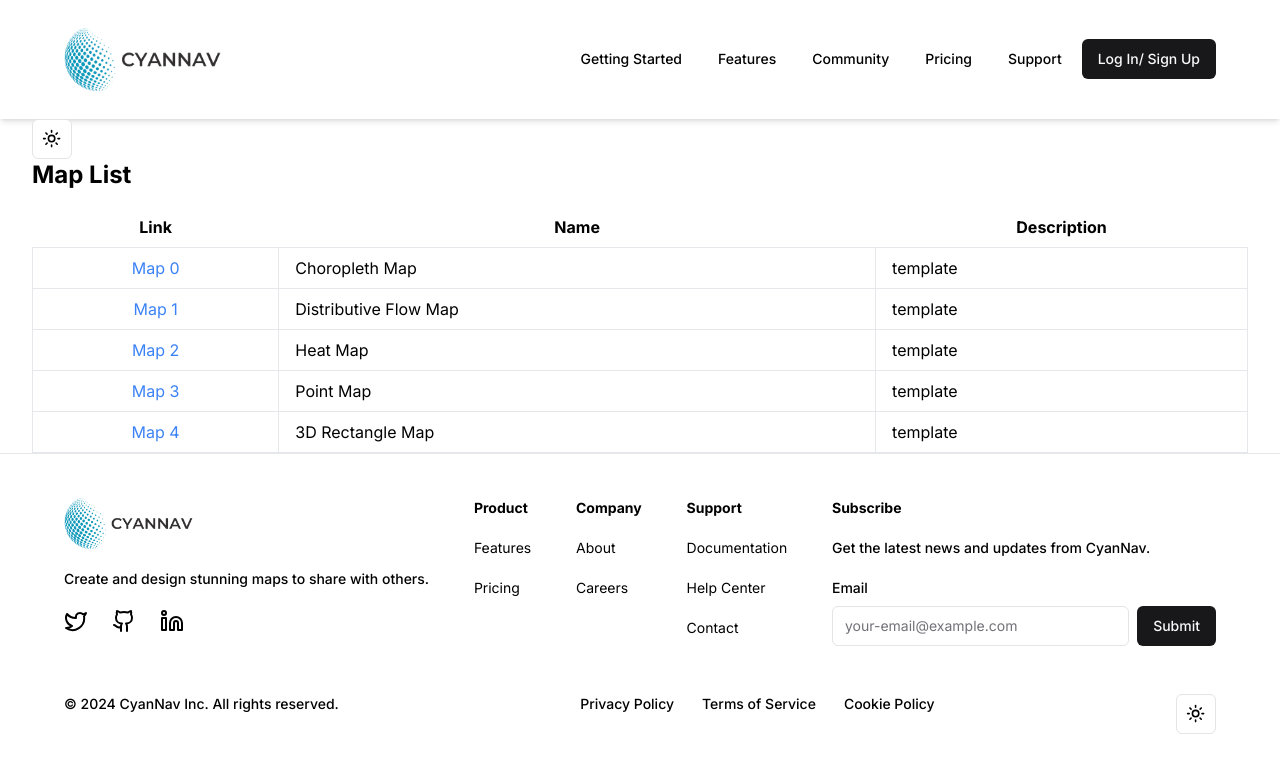
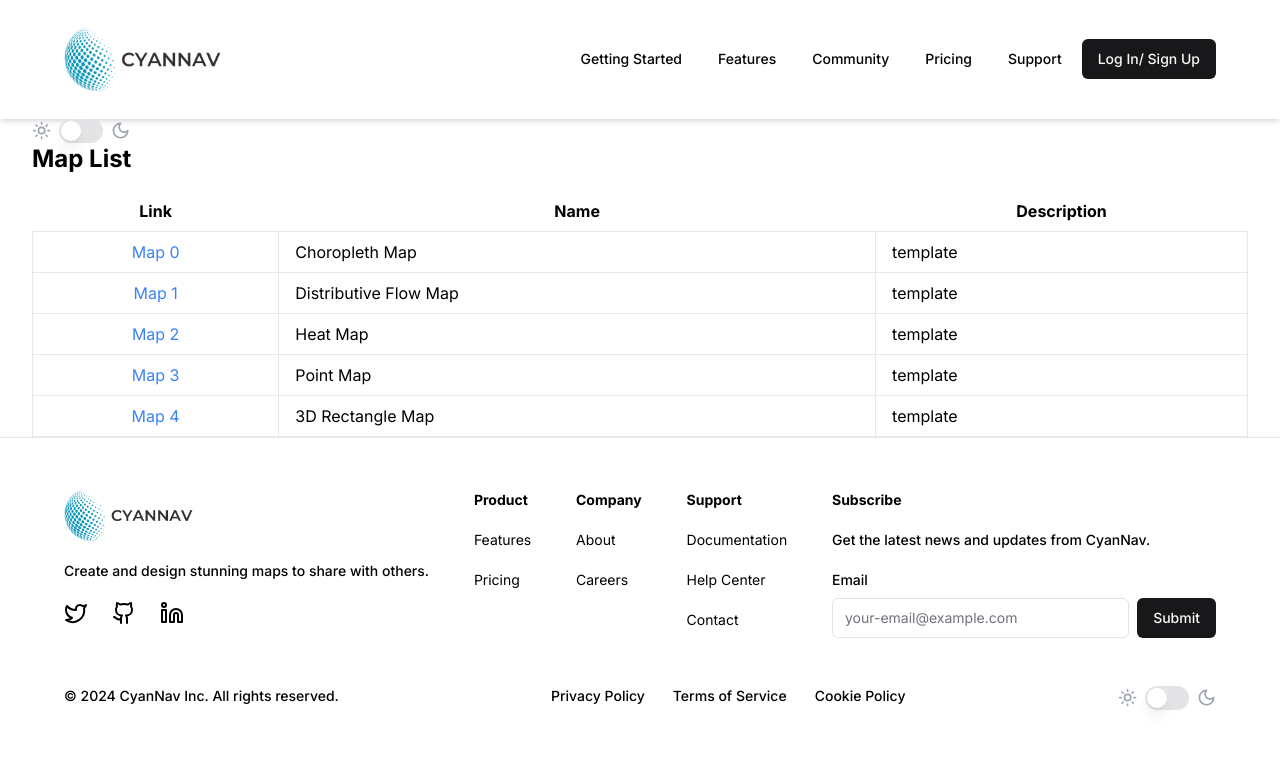
Before and after one commit to felixzhu00/cyannav-v2, a Next.js app: page /map in a window 1280 px wide. Shown: the top 772 px of the page. Built offline with nearby package versions, Linux system fonts and the light colour scheme.

Commit message:
Created a new theme toggle, still need to add global state

```diff
--- a/components/theme-toggle.tsx
+++ b/components/theme-toggle.tsx
@@ -4,7 +4,7 @@ import * as React from 'react'
 import { Moon, Sun } from 'lucide-react'
 import { useTheme } from 'next-themes'
 
-import { Button } from '@/components/ui/button'
+import { Switch } from '@/components/ui/switch'
 
 export default function ThemeToggle() {
   const { theme, setTheme } = useTheme()
@@ -14,10 +14,18 @@ export default function ThemeToggle() {
   }
 
   return (
-    <Button variant="outline" size="icon" onClick={toggleTheme}>
-      <Sun className="h-[1.2rem] w-[1.2rem] rotate-0 scale-100 transition-all dark:-rotate-90 dark:scale-0" />
-      <Moon className="absolute h-[1.2rem] w-[1.2rem] rotate-90 scale-0 transition-all dark:rotate-0 dark:scale-100" />
-      <span className="sr-only">Toggle theme</span>
-    </Button>
+    <div className="flex items-center space-x-2">
+      <Sun
+        className={`h-[1.2rem] w-[1.2rem] ${
+          theme === 'light' ? 'fill-current text-yellow-500' : 'text-gray-400'
+        }`}
+      />
+      <Switch id="appearance-switch" onClick={toggleTheme} />
+      <Moon
+        className={`h-[1.2rem] w-[1.2rem] ${
+          theme === 'dark' ? 'fill-current text-blue-500' : 'text-gray-400'
+        }`}
+      />
+    </div>
   )
 }
```
